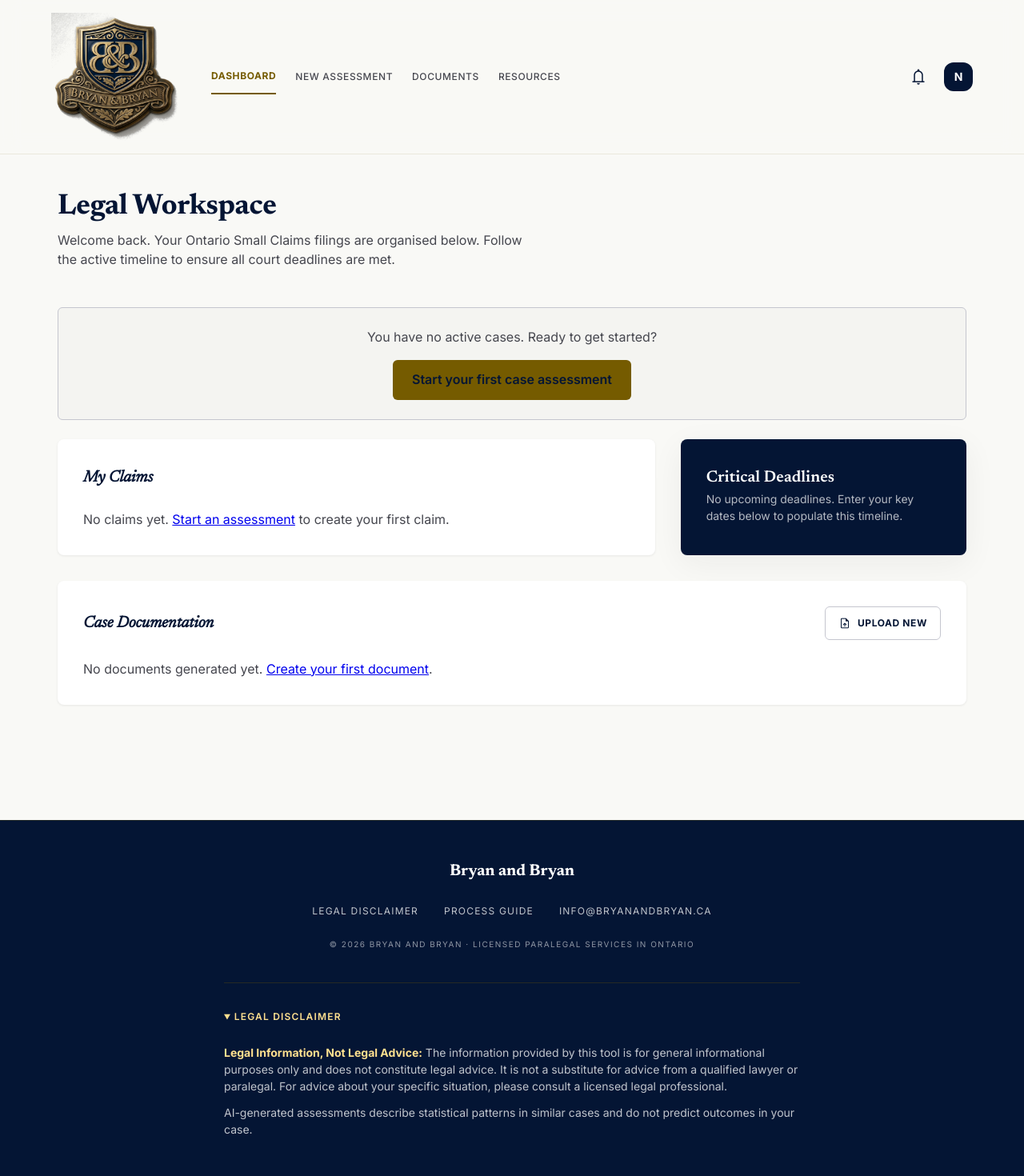
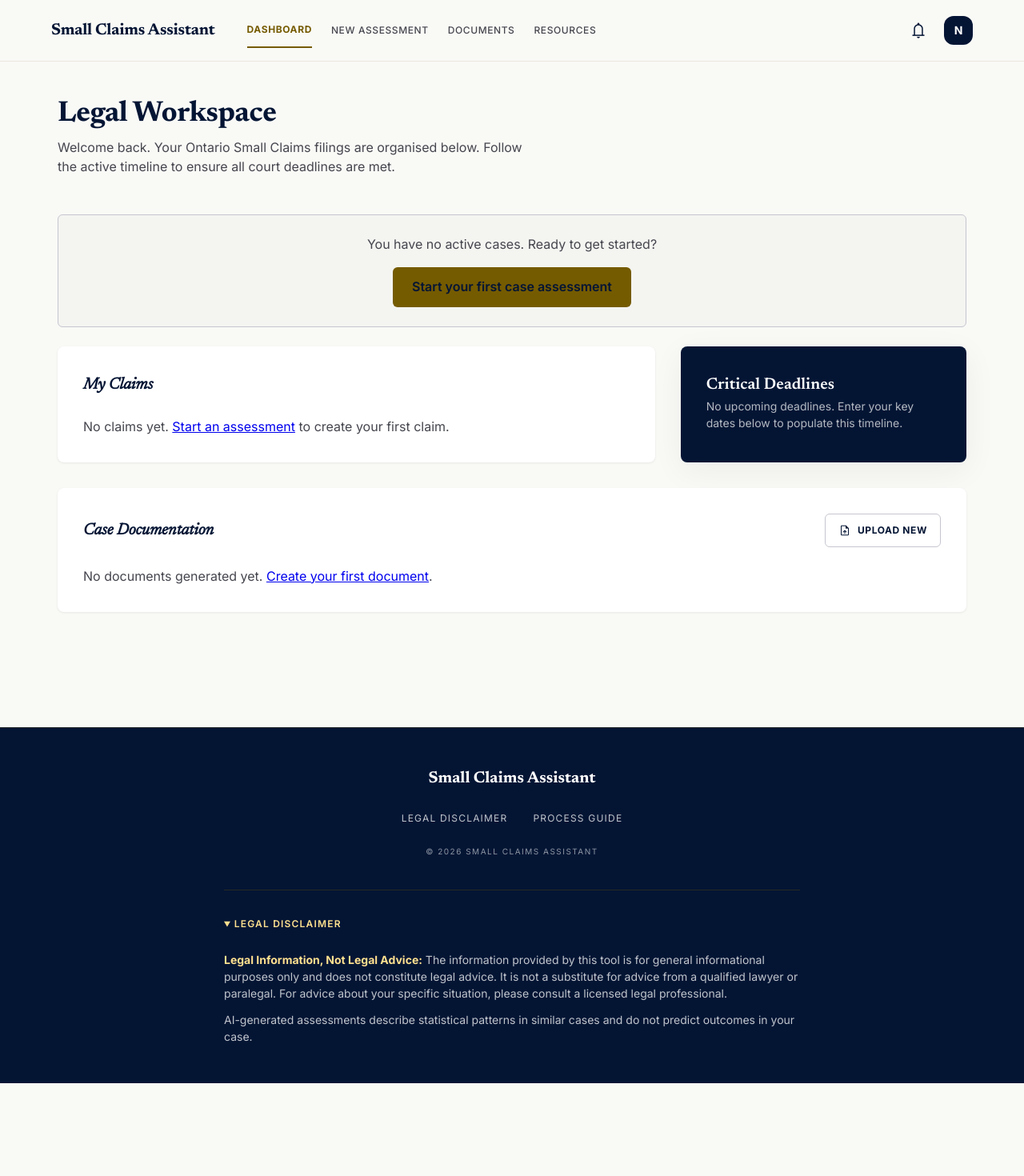
Before and after one commit to bilton11/bryanandbryan, a Flask app: page /dashboard in a window 1280 px wide. Shown: the whole page at 80% size. After the commit the page ends 1354 px from the top, so only its background shows below. Run offline with Flask 3, Linux system fonts and the light colour scheme; the visitor is signed in with stand-in values (Sample User, id 1); data that the repository does not hold is empty.

Commit message:
feat(ui): neutralize branding for partner demo
Replace "Bryan and Bryan" with generic "Small Claims Assistant" wordmark
and drop the B&B shield logo across topnav, favicon, footer, all page
titles, PDF letterheads (assessment report, demand letter, Form 7A/9A),
magic-link emails, and dashboard escalation mailto links.

Co-Authored-By: Claude Opus 4.7 (1M context) <noreply@anthropic.com>

```diff
--- a/app/templates/assessment/results.html
+++ b/app/templates/assessment/results.html
@@ -1,6 +1,6 @@
 {% extends "base.html" %}
 
-{% block title %}Assessment Results — Bryan and Bryan{% endblock %}
+{% block title %}Assessment Results — Small Claims Assistant{% endblock %}
 
 {% block content %}
 <div class="results-page">
--- a/app/templates/assessment/wizard_shell.html
+++ b/app/templates/assessment/wizard_shell.html
@@ -4,7 +4,7 @@
 <script defer src="https://cdn.jsdelivr.net/npm/alpinejs@3.14.9/dist/cdn.min.js"></script>
 {% endblock %}
 
-{% block title %}Case Assessment — Bryan and Bryan{% endblock %}
+{% block title %}Case Assessment — Small Claims Assistant{% endblock %}
 
 {% block content %}
 <div class="wizard-container">
--- a/app/templates/auth/check_email.html
+++ b/app/templates/auth/check_email.html
@@ -1,6 +1,6 @@
 {% extends "base.html" %}
 
-{% block title %}Check your email — Bryan and Bryan{% endblock %}
+{% block title %}Check your email — Small Claims Assistant{% endblock %}
 
 {% block content %}
 <div class="auth-card">
--- a/app/templates/auth/link_expired.html
+++ b/app/templates/auth/link_expired.html
@@ -1,6 +1,6 @@
 {% extends "base.html" %}
 
-{% block title %}Link expired — Bryan and Bryan{% endblock %}
+{% block title %}Link expired — Small Claims Assistant{% endblock %}
 
 {% block content %}
 <div class="auth-card">
--- a/app/templates/auth/login.html
+++ b/app/templates/auth/login.html
@@ -1,10 +1,10 @@
 {% extends "base.html" %}
 
-{% block title %}Sign in — Bryan and Bryan{% endblock %}
+{% block title %}Sign in — Small Claims Assistant{% endblock %}
 
 {% block content %}
 <div class="auth-card">
-    <h1>Sign in to Bryan and Bryan</h1>
+    <h1>Sign in to Small Claims Assistant</h1>
     <p>Enter your email and we'll send you a secure login link.</p>
 
     <form method="POST" action="{{ url_for('auth.login') }}">
--- a/app/templates/base.html
+++ b/app/templates/base.html
@@ -3,10 +3,7 @@
 <head>
     <meta charset="UTF-8">
     <meta name="viewport" content="width=device-width, initial-scale=1.0">
-    <title>{% block title %}Bryan and Bryan{% endblock %}</title>
-    {# Favicon — B&B shield. Same file as the topnav + PDF letterhead. #}
-    <link rel="icon" type="image/png" href="{{ url_for('static', filename='img/logo.png') }}">
-    <link rel="apple-touch-icon" href="{{ url_for('static', filename='img/logo.png') }}">
+    <title>{% block title %}Small Claims Assistant{% endblock %}</title>
     {# Google Fonts — Newsreader (serif display) + Inter (body) + Material Symbols.
        Consistent with existing CDN pattern (HTMX also loaded from CDN). #}
     <link rel="preconnect" href="https://fonts.googleapis.com">
@@ -22,10 +19,8 @@
 
     <header class="topnav" role="banner">
         <div class="topnav__inner">
-            <a href="{{ url_for('main.index') }}" class="topnav__brand" aria-label="Bryan and Bryan — Home">
-                <img class="topnav__brand-logo"
-                     src="{{ url_for('static', filename='img/logo.png') }}"
-                     alt="Bryan and Bryan">
+            <a href="{{ url_for('main.index') }}" class="topnav__brand" aria-label="Small Claims Assistant — Home">
+                <span class="topnav__brand-text">Small Claims Assistant</span>
             </a>
 
             {% if current_user.is_authenticated %}
@@ -83,14 +78,13 @@
 
     <footer class="site-footer" role="contentinfo">
         <div class="site-footer__inner">
-            <div class="site-footer__brand">Bryan and Bryan</div>
+            <div class="site-footer__brand">Small Claims Assistant</div>
             <nav class="site-footer__links" aria-label="Footer links">
                 <a href="#legal-disclaimer">Legal Disclaimer</a>
                 <a href="{{ url_for('main.guide') }}">Process Guide</a>
-                <a href="mailto:info@bryanandbryan.ca">info@bryanandbryan.ca</a>
             </nav>
             <div class="site-footer__copyright">
-                &copy; 2026 Bryan and Bryan &middot; Licensed Paralegal Services in Ontario
+                &copy; 2026 Small Claims Assistant
             </div>
 
             {# DISCLAIMER — NOT in a block. Cannot be overridden by child templates.
--- a/app/templates/dashboard/index.html
+++ b/app/templates/dashboard/index.html
@@ -1,6 +1,6 @@
 {% extends "base.html" %}
 
-{% block title %}Dashboard &mdash; Bryan and Bryan{% endblock %}
+{% block title %}Dashboard &mdash; Small Claims Assistant{% endblock %}
 
 {% block content %}
 
--- a/app/templates/dashboard/partials/escalation_panel.html
+++ b/app/templates/dashboard/partials/escalation_panel.html
@@ -43,11 +43,11 @@
   </div>
   <div class="escalation-card__actions">
     <a class="escalation-card__btn escalation-card__btn--primary"
-       href="mailto:info@bryanandbryan.ca?subject=Find%20Legal%20Counsel%20%E2%80%94%20Bryan%20and%20Bryan%20Referral">
+       href="mailto:?subject=Find%20Legal%20Counsel%20Referral">
       Find Legal Counsel
     </a>
     <a class="escalation-card__btn escalation-card__btn--ghost"
-       href="mailto:info@bryanandbryan.ca?subject=Professional%20Review%20Request%20%E2%80%94%20Bryan%20and%20Bryan">
+       href="mailto:?subject=Professional%20Review%20Request">
       Professional Review
     </a>
   </div>
--- a/app/templates/documents/fees.html
+++ b/app/templates/documents/fees.html
@@ -1,6 +1,6 @@
 {% extends "base.html" %}
 
-{% block title %}Small Claims Court Filing Fees — Bryan and Bryan{% endblock %}
+{% block title %}Small Claims Court Filing Fees — Small Claims Assistant{% endblock %}
 
 {% block content %}
 <div class="container">
--- a/app/templates/documents/index.html
+++ b/app/templates/documents/index.html
@@ -1,6 +1,6 @@
 {% extends "base.html" %}
 
-{% block title %}My Documents — Bryan and Bryan{% endblock %}
+{% block title %}My Documents — Small Claims Assistant{% endblock %}
 
 {% block content %}
 <div class="container">
--- a/app/templates/documents/pdf/form_7a.html
+++ b/app/templates/documents/pdf/form_7a.html
@@ -2,7 +2,7 @@
 <html lang="en">
 <head>
   <meta charset="UTF-8">
-  <title>Form 7A — Plaintiff's Claim — Bryan and Bryan</title>
+  <title>Form 7A — Plaintiff's Claim — Small Claims Assistant</title>
   <style>
     /* -----------------------------------------------------------------------
        Page setup — Letter size, 15mm margins with room for running footer
@@ -165,7 +165,7 @@
      Running disclaimer — WeasyPrint lifts this and prints it on every page
   -------------------------------------------------------------------------- #}
   <div id="page-disclaimer">
-    Legal Information, Not Legal Advice. Prepared using Bryan and Bryan — {{ today }}. This document does not constitute legal advice.
+    Legal Information, Not Legal Advice. Prepared using Small Claims Assistant — {{ today }}. This document does not constitute legal advice.
     Consult a licensed lawyer or paralegal before filing. Ontario Small Claims Court Form 7A ({{ form_version }}).
   </div>
 
--- a/app/templates/documents/pdf/form_9a.html
+++ b/app/templates/documents/pdf/form_9a.html
@@ -2,7 +2,7 @@
 <html lang="en">
 <head>
   <meta charset="UTF-8">
-  <title>Form 9A — Defence — Bryan and Bryan</title>
+  <title>Form 9A — Defence — Small Claims Assistant</title>
   <style>
     /* -----------------------------------------------------------------------
        Page setup — Letter size, 15mm margins with room for running footer
@@ -137,7 +137,7 @@
      Running disclaimer — WeasyPrint lifts this and prints it on every page
   -------------------------------------------------------------------------- #}
   <div id="page-disclaimer">
-    Legal Information, Not Legal Advice. Prepared using Bryan and Bryan — {{ today }}. This document does not constitute legal advice.
+    Legal Information, Not Legal Advice. Prepared using Small Claims Assistant — {{ today }}. This document does not constitute legal advice.
     Consult a licensed lawyer or paralegal before filing. Ontario Small Claims Court Form 9A ({{ form_version }}).
   </div>
 
--- a/app/templates/documents/preview.html
+++ b/app/templates/documents/preview.html
@@ -1,6 +1,6 @@
 {% extends "base.html" %}
 
-{% block title %}Preview Document — Bryan and Bryan{% endblock %}
+{% block title %}Preview Document — Small Claims Assistant{% endblock %}
 
 {% block content %}
 <div class="container">
--- a/app/templates/documents/review.html
+++ b/app/templates/documents/review.html
@@ -1,6 +1,6 @@
 {% extends "base.html" %}
 
-{% block title %}Review Document — Bryan and Bryan{% endblock %}
+{% block title %}Review Document — Small Claims Assistant{% endblock %}
 
 {% block head_extra %}
 <script defer src="https://cdn.jsdelivr.net/npm/alpinejs@3.14.9/dist/cdn.min.js"></script>
--- a/app/templates/documents/versions.html
+++ b/app/templates/documents/versions.html
@@ -1,6 +1,6 @@
 {% extends "base.html" %}
 
-{% block title %}Version History — Bryan and Bryan{% endblock %}
+{% block title %}Version History — Small Claims Assistant{% endblock %}
 
 {% block content %}
 <div class="container">
--- a/app/templates/guide/index.html
+++ b/app/templates/guide/index.html
@@ -1,6 +1,6 @@
 {% extends "base.html" %}
 
-{% block title %}Small Claims Court Process Guide — Bryan and Bryan{% endblock %}
+{% block title %}Small Claims Court Process Guide — Small Claims Assistant{% endblock %}
 
 {% block head_extra %}
 <script defer src="https://cdn.jsdelivr.net/npm/alpinejs@3.14.9/dist/cdn.min.js"></script>
--- a/app/templates/main/index.html
+++ b/app/templates/main/index.html
@@ -1,6 +1,6 @@
 {% extends "base.html" %}
 
-{% block title %}Redirecting — Bryan and Bryan{% endblock %}
+{% block title %}Redirecting — Small Claims Assistant{% endblock %}
 
 {% block content %}
 <p>Redirecting to your dashboard&hellip;</p>
```
Also changed, not shown: app/auth/routes.py (+4 -4 lines), app/templates/assessment/pdf/assessment_report.html (+4 -9 lines), app/templates/documents/pdf/demand_letter.html (+4 -11 lines).
